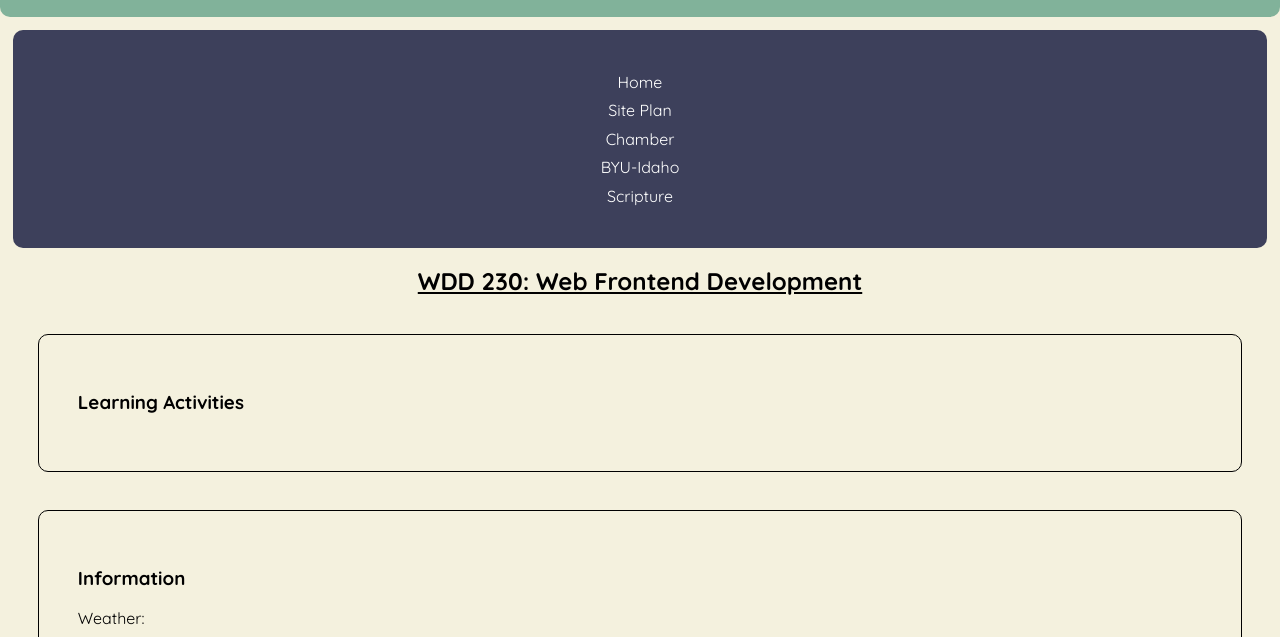
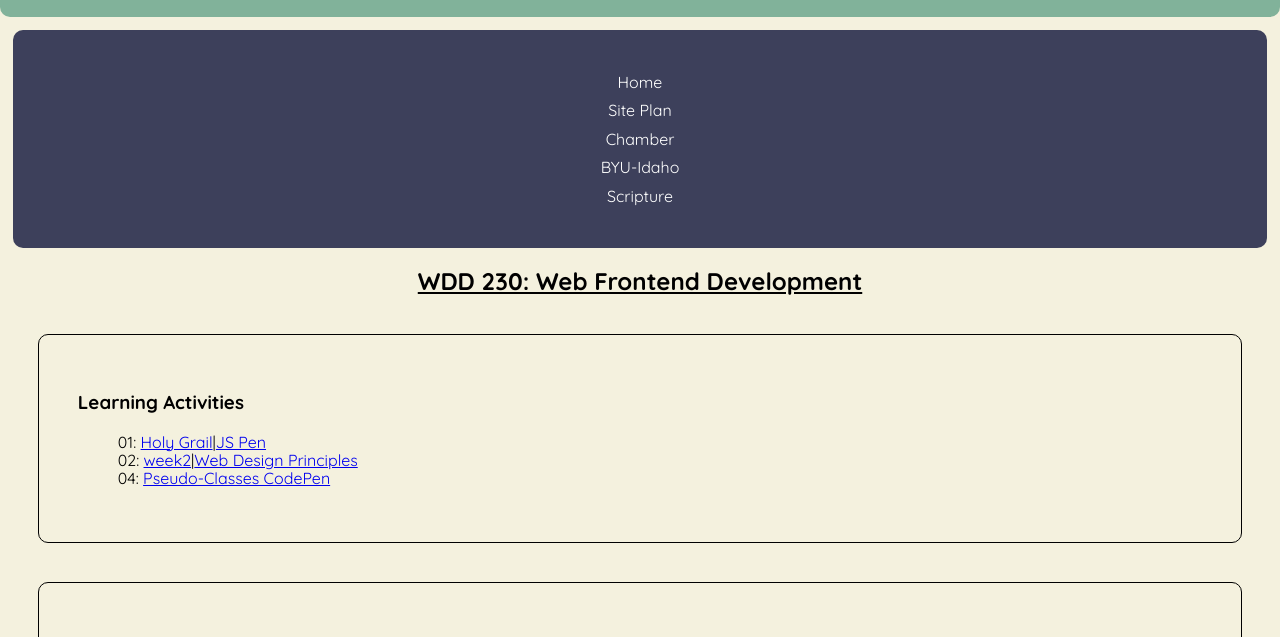
Before and after one commit to jacksonrkendall/wdd230, a plain HTML site: page index.html in a window 1280 px wide. Shown: the part 160-797 px from the top of the page. Drawn offline with Linux system fonts and the light colour scheme; files that its build step writes are made by us from their sources.

Commit message:
catching up

```diff
--- a/index.html
+++ b/index.html
@@ -39,10 +39,9 @@
         <section id="learning" class="card">
             <h3>Learning Activities</h3>
             <ul>
-                <li><a href="lesson01/holygrail.html">Page Layout Review</a></li>
-                <li><a href="week2.html"></a></li>
-                <li><a href="lesson02/design.html">Web Design Principles</a></li>
-                <li><a href="https://codepen.io/jackson-kendall/pen/WNVoBmN">Pseudo-Classes CodePen</a></li>
+                <li>01: <a href="lesson01/holygrail.html">Holy Grail</a><span>|</span><a href="#">JS Pen</a></li>
+                <li>02: <a href="week2.html">week2</a><span>|</span><a href="lesson02/design.html">Web Design Principles</a></li>
+                <li>04: <a href="https://codepen.io/jackson-kendall/pen/WNVoBmN">Pseudo-Classes CodePen</a></li>
                 <li><a href="#"></a></li>
             </ul>
         </section>
--- a/styles/base.css
+++ b/styles/base.css
@@ -57,6 +57,10 @@
         color: white;
         }
 
+    li {
+        list-style-type: none;
+    }
+
     main {
         max-width: 1500px;
         margin: auto;
@@ -66,10 +70,6 @@
         text-align: center;
     }
 
-    #learning li {
-        display: none;
-    }
-
     footer {
         text-align: center;
         background-color: #81B29A;
```
